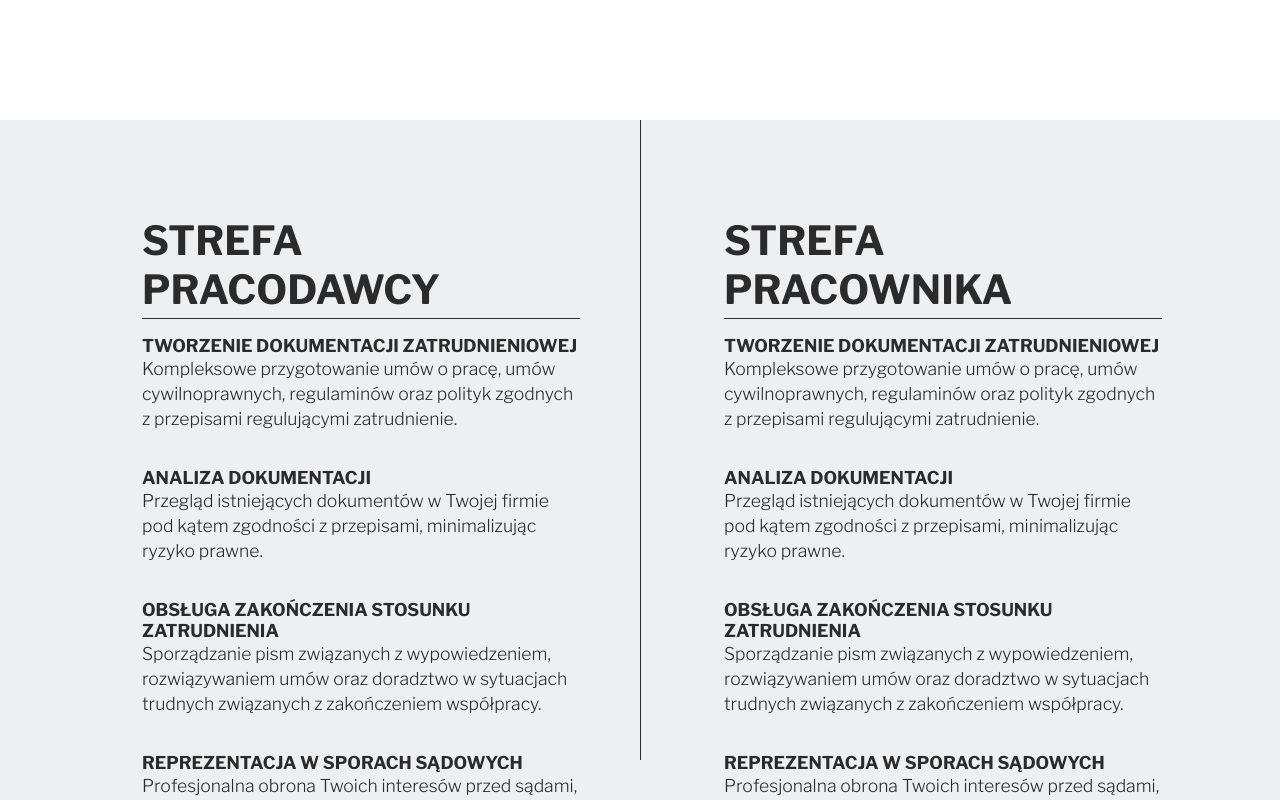
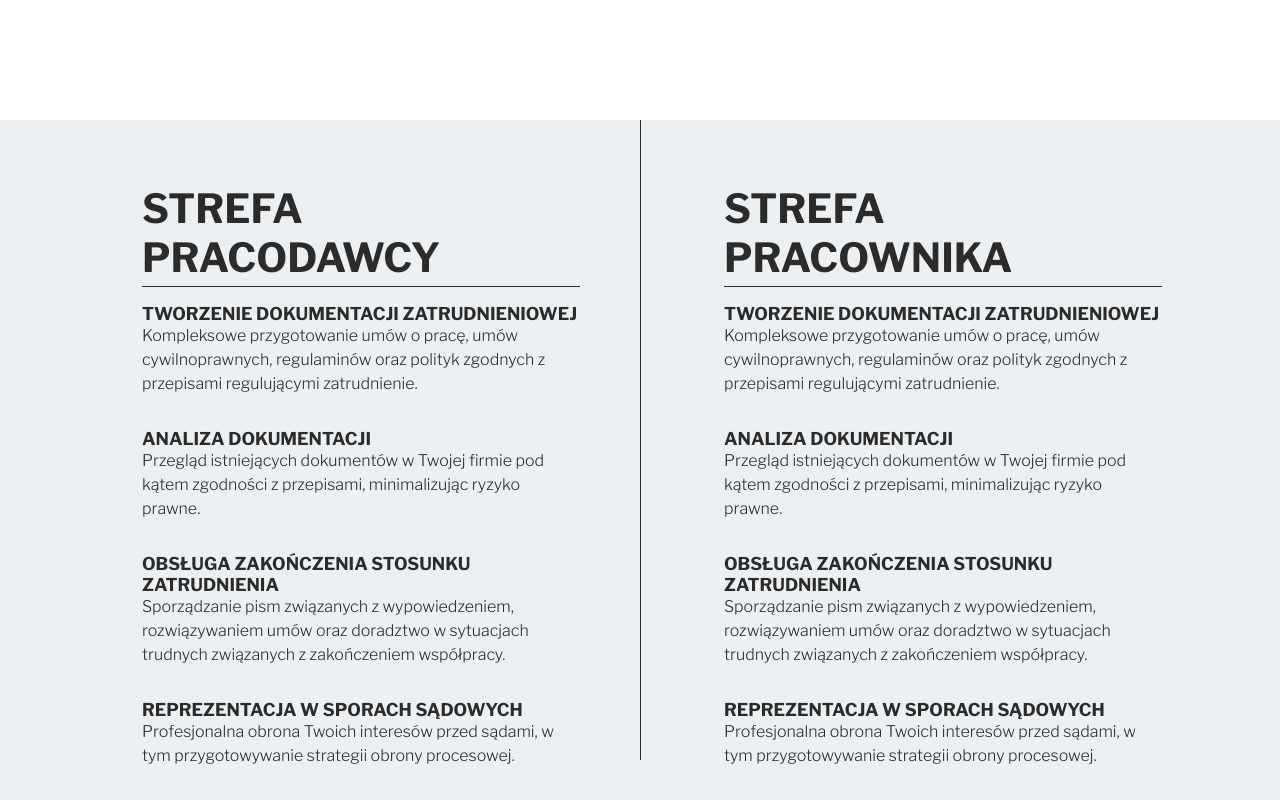
Before and after one commit to simonalorenc/legalny-hr, an Angular app: page / in a window 1280 px wide. Shown: the part 680-1480 px from the top of the page. Built offline with nearby package versions, Linux system fonts and the light colour scheme.

Commit message:
refactor

```diff
--- a/src/app/offer/offer.component.html
+++ b/src/app/offer/offer.component.html
@@ -1,25 +1,25 @@
 <div class="container-fluid">
   <div class="container">
-    <div class="row py-5">
-      <div class="col col-lg-6 col-12 offer-container">
-        <div class="main-title pb-1">Strefa pracodawcy</div>
+    <div class="row py-3">
+      <div class="col-lg-6 col-12 offer-container">
+        <div class="title-large pb-1">Strefa pracodawcy</div>
         <div>
           @for (offer of employerOffers; track offer) {
-          <div class="offer-box pt-3">
-            <div class="offer-box-title">{{ offer.title }}</div>
-            <div class="offer-text">{{ offer.text }}</div>
+          <div class="py-3">
+            <div class="subtitle">{{ offer.title }}</div>
+            <div class="caption">{{ offer.text }}</div>
           </div>
           }
         </div>
       </div>
       <div class="line d-none d-lg-block"></div>
-      <div class="col col-lg-6 col-12 offer-container">
-        <div class="main-title pb-1">Strefa pracownika</div>
+      <div class="col-lg-6 col-12 offer-container">
+        <div class="title-large pb-1">Strefa pracownika</div>
         <div>
           @for (offer of employerOffers; track offer) {
-          <div class="offer-box pt-3">
-            <div class="offer-box-title">{{ offer.title }}</div>
-            <div class="offer-text">{{ offer.text }}</div>
+          <div class="py-3">
+            <div class="subtitle">{{ offer.title }}</div>
+            <div class="caption">{{ offer.text }}</div>
           </div>
           }
         </div>
--- a/src/app/offer/offer.component.scss
+++ b/src/app/offer/offer.component.scss
@@ -2,41 +2,23 @@
 
 .container-fluid {
   background-color: global.$background-light;
+  color: global.$text-dark;
+}
+
+.title-large {
+  border-bottom: 0.5px solid global.$text-dark;
+  display: inline-block;
 }
 
 .offer-container {
   padding: 3em 4.5em 0 4.5em;
-  color: global.$dark-text;
-}
-
-.main-title {
-  font-size: 2.5rem;
-  font-weight: 700;
-  text-transform: uppercase;
-  border-bottom: 0.5px solid global.$dark-text;
-  display: inline-block;
 }
 
 .line {
-  border-left: 0.5px solid global.$dark-text;
+    border-left: 0.5px solid global.$text-dark;
     position: absolute;
     height: 80%;
     width: 0.5px;
     top: 100vh;
     left: 50%;
   }
-
-.offer-box {
-  padding-bottom: 20px;
-  font-size: 1.1rem;
-}
-
-.offer-box-title {
-  text-transform: uppercase;
-  font-weight: 700;
-}
-
-.offer-text {
-  line-height: 25px;
-  font-weight: 300;
-}
--- a/src/styles.scss
+++ b/src/styles.scss
@@ -21,6 +21,24 @@ body {
   text-transform: uppercase;
 }
 
+.title-large {
+  font-size: 2.5rem;
+  font-weight: 700;
+  text-transform: uppercase;
+}
+
+.subtitle {
+  font-size: 1.1rem;
+  font-weight: 700;
+  text-transform: uppercase;
+}
+
+.caption {
+  font-size: 1rem;
+  line-height: 1.5rem;
+  font-weight: 300;
+}
+
 @media (max-width: 991.98px) {
   html {
     font-size: 14px;
--- a/src/styles/_colors.scss
+++ b/src/styles/_colors.scss
@@ -1,2 +1,2 @@
-$dark-text: #2b2b2b;
+$text-dark: #2b2b2b;
 $background-light: #edf0f2;
```
Lines whose indentation alone changed are shown as unchanged.
